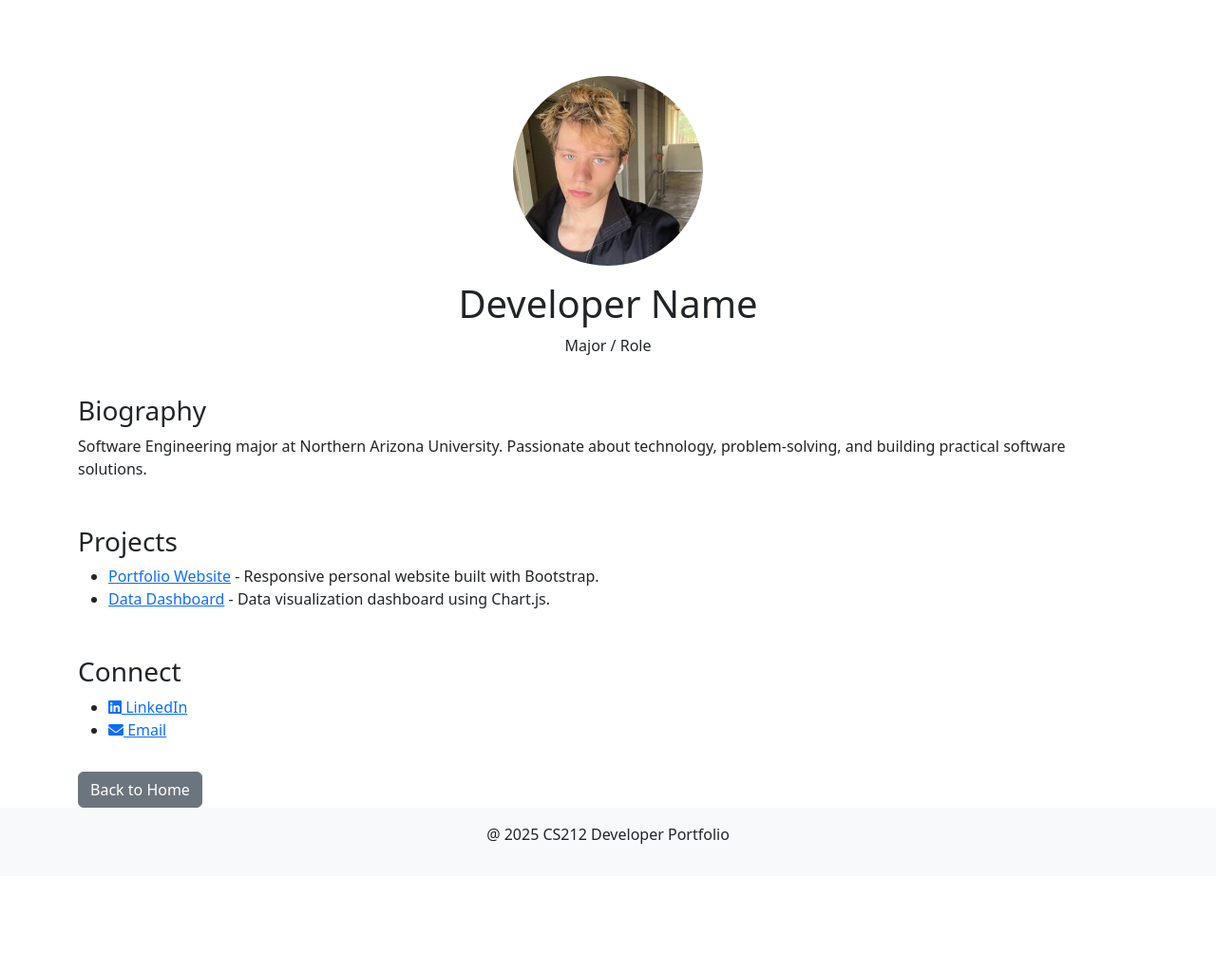
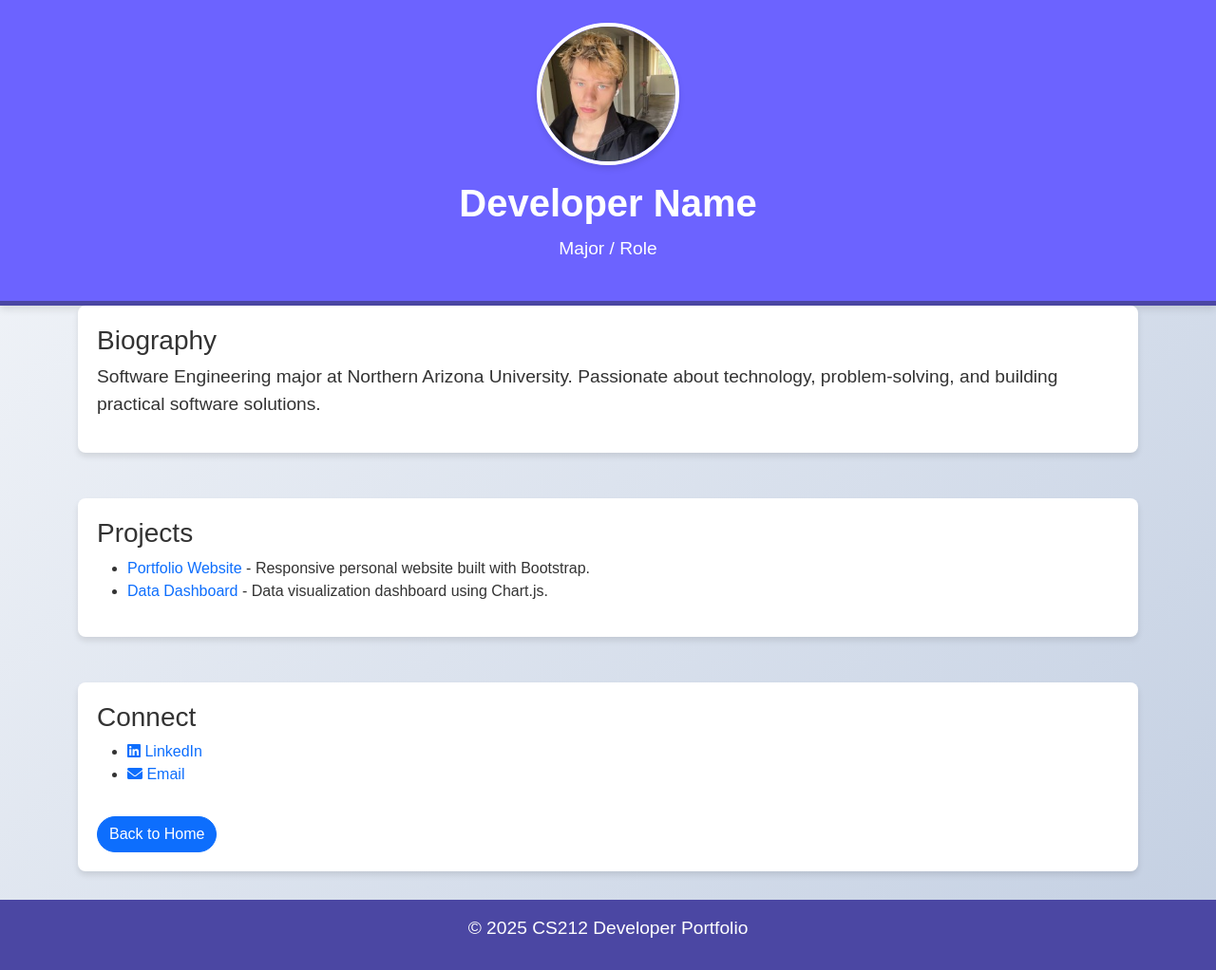
Before and after one commit to mk2487/cs212project, a plain HTML site: page marcell.html in a window 1280 px wide. Shown: the whole page at 95% size. Before the commit the page ends 923 px from the top, so only its background shows below. Drawn offline with nearby package versions, Linux system fonts and the light colour scheme; files that its build step writes are made by us from their sources.

Commit message:
Update marcell.html

```diff
--- a/marcell.html
+++ b/marcell.html
@@ -4,9 +4,70 @@
   <meta charset="UTF-8" />
   <meta name="viewport" content="width=device-width, initial-scale=1.0" />
   <title>Developer Profile</title>
-  <link rel="stylesheet" href="css/style.css" />
   <link rel="stylesheet" href="https://cdn.jsdelivr.net/npm/bootstrap@5.3.2/dist/css/bootstrap.min.css">
   <link rel="stylesheet" href="https://cdnjs.cloudflare.com/ajax/libs/font-awesome/6.0.0-beta3/css/all.min.css">
+  <style>
+    body {
+      background: linear-gradient(135deg, #f5f7fa, #c3cfe2);
+      font-family: 'Arial', sans-serif;
+      color: #333;
+    }
+
+    header {
+      background-color: #6c63ff;
+      color: white;
+      padding: 40px 0;
+      border-bottom: 5px solid #4b47a3;
+      box-shadow: 0 4px 8px rgba(0, 0, 0, 0.1);
+    }
+
+    h1 {
+      font-size: 2.5rem;
+      font-weight: bold;
+      margin-bottom: 10px;
+    }
+
+    p {
+      font-size: 1.2rem;
+    }
+
+    img {
+      width: 150px;
+      height: 150px;
+      object-fit: cover;
+      border: 4px solid white;
+      box-shadow: 0 4px 6px rgba(0, 0, 0, 0.1);
+    }
+
+    section {
+      box-shadow: 0 4px 6px rgba(0, 0, 0, 0.1);
+      padding: 20px;
+      border-radius: 8px;
+      background: white;
+      margin-bottom: 30px;
+      transition: transform 0.3s;
+    }
+
+    section:hover {
+      transform: scale(1.05);
+    }
+
+    .btn {
+      border-radius: 50px;
+      transition: background-color 0.3s, transform 0.3s;
+    }
+
+    .btn:hover {
+      background-color: #4b47a3;
+      transform: translateY(-3px);
+      color: white;
+    }
+
+    footer {
+      background: #4b47a3;
+      color: white;
+    }
+  </style>
 </head>
 
 <body>
@@ -24,24 +85,24 @@
 
     <section class="projects mb-5">
       <h3>Projects</h3>
-<ul>
-  <li><a href="#">Portfolio Website</a> - Responsive personal website built with Bootstrap.</li>
-  <li><a href="#">Data Dashboard</a> - Data visualization dashboard using Chart.js.</li>
-</ul>
+      <ul>
+        <li><a href="#" class="text-decoration-none">Portfolio Website</a> - Responsive personal website built with Bootstrap.</li>
+        <li><a href="#" class="text-decoration-none">Data Dashboard</a> - Data visualization dashboard using Chart.js.</li>
+      </ul>
     </section>
 
     <section class="contact-info">
       <h3>Connect</h3>
       <ul>
-        <li><a href="#" target="_blank"><i class="fab fa-linkedin"></i> LinkedIn</a></li>
-        <li><a href="mailto:mk2487@nau.edu"><i class="fa fa-envelope"></i> Email</a></li>
+        <li><a href="#" target="_blank" class="text-decoration-none"><i class="fab fa-linkedin"></i> LinkedIn</a></li>
+        <li><a href="mailto:mk2487@nau.edu" class="text-decoration-none"><i class="fa fa-envelope"></i> Email</a></li>
       </ul>
-      <a href="index.html" class="btn btn-secondary mt-3">Back to Home</a>
+      <a href="index.html" class="btn btn-primary mt-3">Back to Home</a>
     </section>
   </main>
 
   <footer class="text-center py-3">
-    <p>@ 2025 CS212 Developer Portfolio</p>
+    <p>&copy; 2025 CS212 Developer Portfolio</p>
   </footer>
 </body>
 </html>
```
